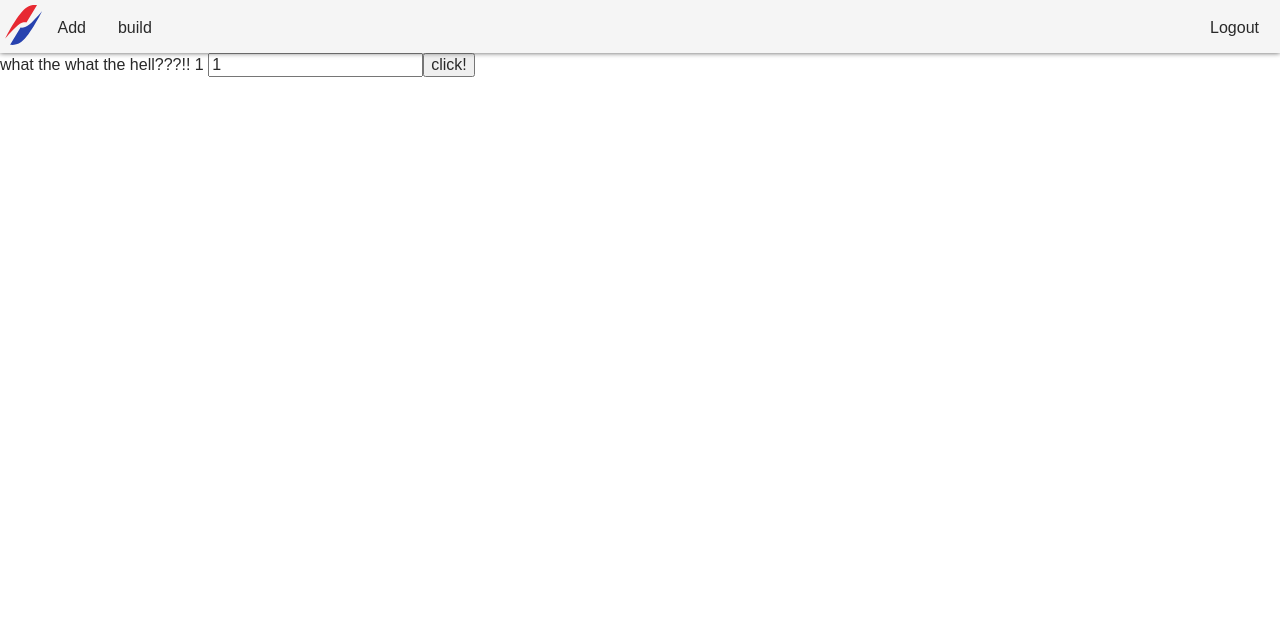
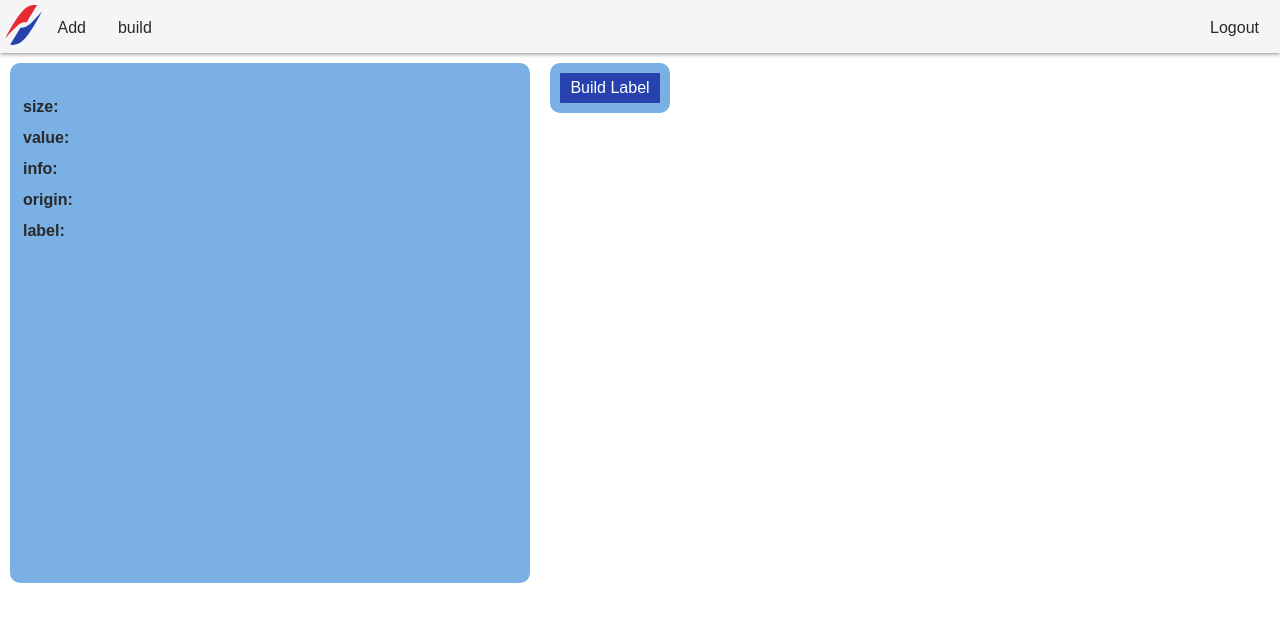
Before and after one commit to FBanna/Inventorize, a Vue app in the folder frontend/: page /component/1 in a window 1280 px wide. Shown: the top 622 px of the page. Built offline with nearby package versions, Linux system fonts and the light colour scheme; no server answers.

Commit message:
beginning to work on component pages

```diff
--- a/frontend/src/component/component.vue
+++ b/frontend/src/component/component.vue
@@ -3,7 +3,7 @@ import { onMounted, ref } from 'vue';
 import { useRoute } from 'vue-router';
 
 let output = ref(1)
-let component = ref({
+let c = ref({
   id: 0,
   name: "",
   size: "",
@@ -19,8 +19,6 @@ let id = useRoute().params.id
 
 
 async function setup() {
-  console.log(id)
-
 
   const requestOptions = {
     method: "POST",
@@ -31,8 +29,23 @@ async function setup() {
   };
   const response = await fetch(import.meta.env.VITE_API_URL+"/post_id_get_component", requestOptions)
   //const response = await fetch(import.meta.env.VITE_API_URL+"/post_build", requestOptions);
-  component.value = await response.json();
+  c.value = await response.json();
   //this.postId = data.id;
+
+}
+
+async function build_label() {
+
+  const requestOptions = {
+    method: "POST",
+    headers: { "Content-Type": "application/json" },
+    body: JSON.stringify({
+      i: Number(id)
+    })
+  };
+  //const response = await fetch(import.meta.env.VITE_API_URL+"/post_id_get_component", requestOptions)
+  const response = await fetch(import.meta.env.VITE_API_URL+"/post_build", requestOptions);
+  console.log(await response.json())
 
 }
 
@@ -41,24 +54,106 @@ setup()
 </script>
 
 <template>
-  what the what the hell???!!
+  <div class="info-box box">
 
-  {{ output }}
+    <h1 class="heading">
+      {{ c.name }}
+    </h1>
 
-  <input type="number" v-model="output">
+    <br>
 
-  <button @click="get_message">click!</button>
-  <br>
+    <table>
+      <tbody>
 
-  {{ component.name }}
+        <tr>
+          <td data-row class="title">size:</td>
+          <td data-row class="info">{{ c.size }}</td>
+        </tr>
 
-  <br>
+        <tr>
+          <td data-row class="title">value:</td>
+          <td data-row class="info">{{ c.value }}</td>
+        </tr>
 
-  {{ component.size }}
+        <tr>
+          <td data-row class="title">info:</td>
+          <td data-row class="info">{{ c.info }}</td>
+        </tr>
+
+        <tr>
+          <td data-row class="title">origin:</td>
+          <td data-row class="info">{{ c.origin }}</td>
+        </tr>
+
+        <tr>
+          <td data-row class="title">label:</td>
+          <td data-row class="info">{{ c.label }}</td>
+        </tr>
+      </tbody>
+    </table>
+
+  </div>
+
+  <div class="actions-box box" @click="build_label">
+    <button class="button build-button">Build Label</button>
+  </div>
+
+
 
 
 </template>
 
-<style>
+<style lang="scss">
+@use "../../public/import";
+
+.info-box {
+
+
+  height: 500px;
+  width: 500px;
+  float: left;
+}
+
+.heading {
+  margin: 0px;
+  width: min-content;
+}
+
+td[data-row] {
+  border-style: none;
+  border-color: none;
+  border: none;
+}
+
+.title {
+  font-weight: bold;
+  width: 100px;
+}
+
+.info {
+
+  margin-left: 100px;
+
+}
+
+.actions-box {
+
+  width: auto;
+}
+
+.box {
+  margin: 10px;
+  padding: 10px;
+  background-color: import.$secondary;
+  border-radius: 10px;
+  display: inline-block;
+}
+
+.build-button {
+  width: 100px;
+  height: 30px;
+}
+
+
 
 </style>
```
Also changed, not shown: frontend/src/home/home.vue (+1 -6 lines).
